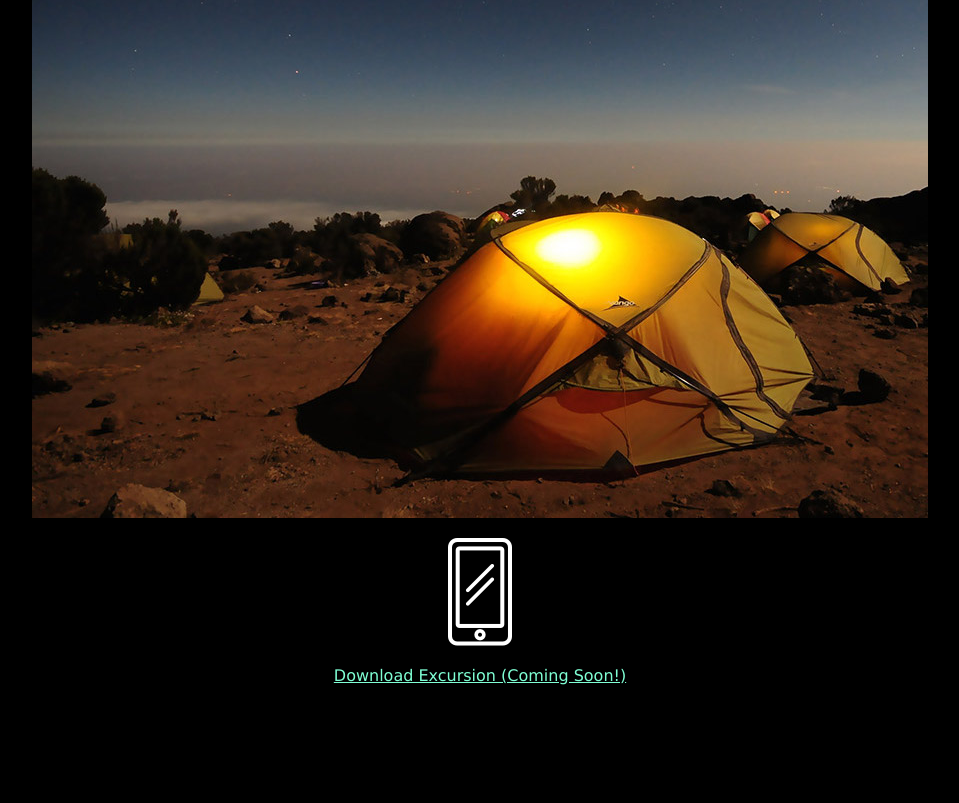
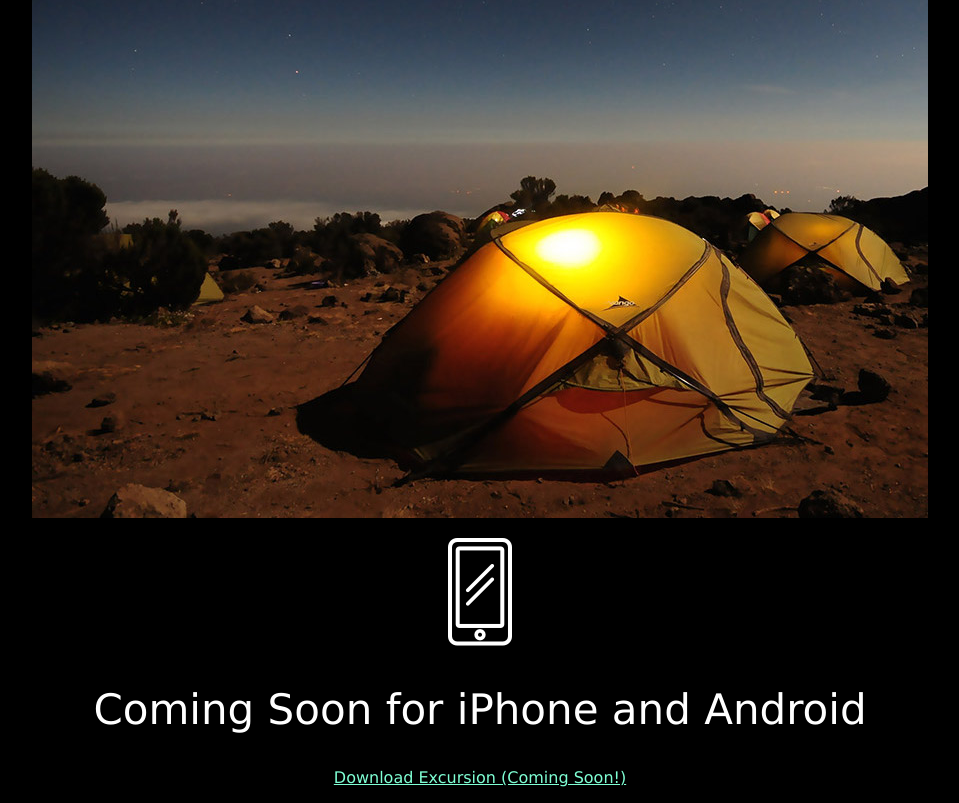
Before and after one commit to santiagoCortina/excursion, a plain HTML site: page index.html in a window 1280 px wide. Shown: the part 494-1297 px from the top of the page, without its empty margins (160-1119 px from the left). Before the commit the page ends 1195 px from the top, so only its background shows below. Drawn offline with Linux system fonts and the light colour scheme.

Commit message:
Added footer text

```diff
--- a/index.html
+++ b/index.html
@@ -23,6 +23,7 @@
     <h4 class="header-subheader">Excursion remembers places you like, and recommends new points of interest around you.</h4>
     <p><img src="./resources/media/camp.jpg" alt=""></p>
     <p><img src="./resources/media/phone.png" alt=""></p>
+    <h2 class="header-secondary">Coming Soon for iPhone and Android</h2>
     <p><a class="download-link" href="#">Download Excursion (Coming Soon!)</a></p>
 
   </body>
```
